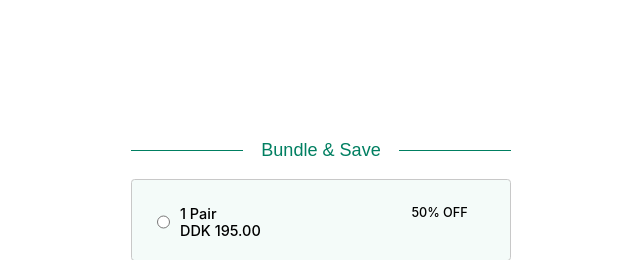
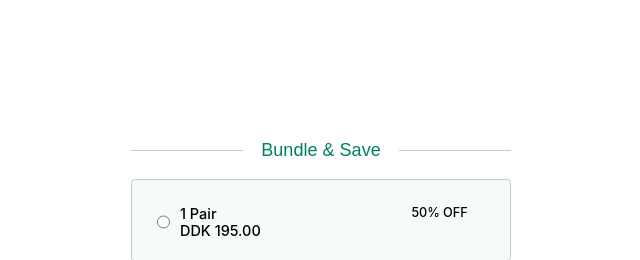
Before and after one commit to rakeshkirlampalli/Frontend-assignment, a plain HTML site: page Index.html in a window 1280 px wide. Shown: the top 260 px of the page, 319-959 px from the left. Drawn offline with Linux system fonts and the light colour scheme.

Commit message:
Change in hr tag

```diff
--- a/Index.css
+++ b/Index.css
@@ -42,7 +42,7 @@ body {
   }
   .one-line:before,
   .one-line:after {
-    background: #007F61;
+    background: #C8C8C8;
   }
 #card{
     width: 380px;
```
